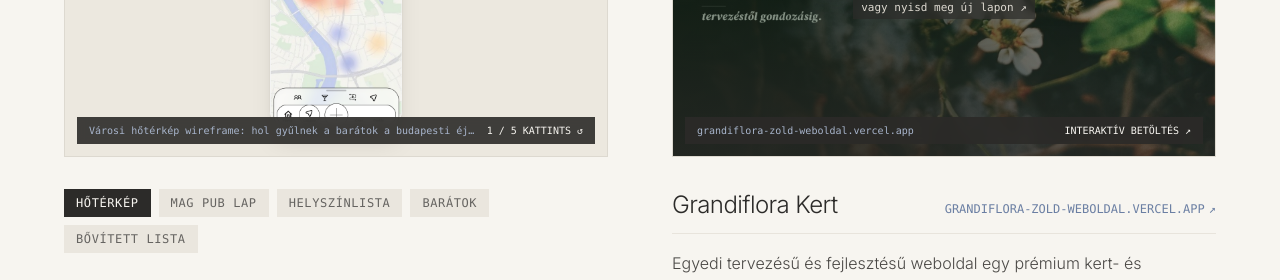
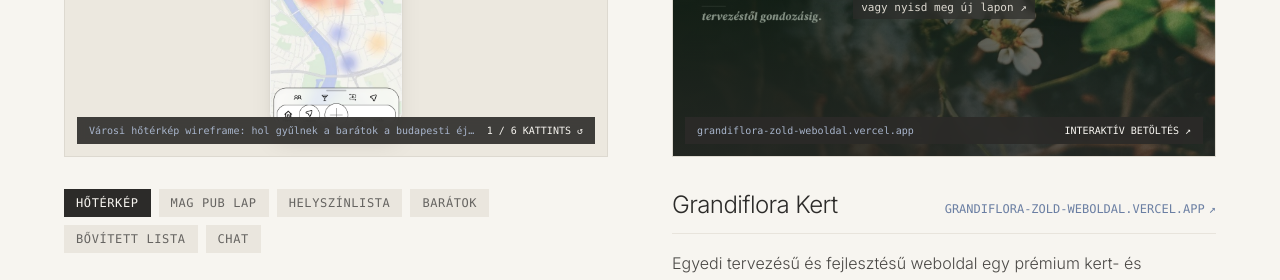
Before and after one commit to Csanad111/kertesz-csanad-portfolio, a React (Vite) app: page / in a window 1280 px wide. Shown: the part 2860-3140 px from the top of the page. Built offline with nearby package versions, Linux system fonts and the light colour scheme; the HTML template or start-up script is replaced by a standard one.

Commit message:
feat: add Chat wireframe screen to SpOt app showcase

```diff
--- a/src/App.tsx
+++ b/src/App.tsx
@@ -626,6 +626,14 @@ function SystemDesign({
       src: "/images/spot-screen-friends-extended.png",
       fit: "contain",
       desc: "Kísérleti wireframe elrendezés a barátok listázásához"
+    },
+    {
+      title: "Beszélgetés & Chat",
+      label: "Chat",
+      tag: "06 / ÜZENETKÜLDÉS",
+      src: "/images/spot-screen-chat.png",
+      fit: "contain",
+      desc: "Spontán üzenetváltás a helyszín egyeztetéséhez ('Macskás Mirtill éppen ír...')"
     }
   ];
 
```
Also changed, not shown: public/images/spot-screen-chat.png (added).
